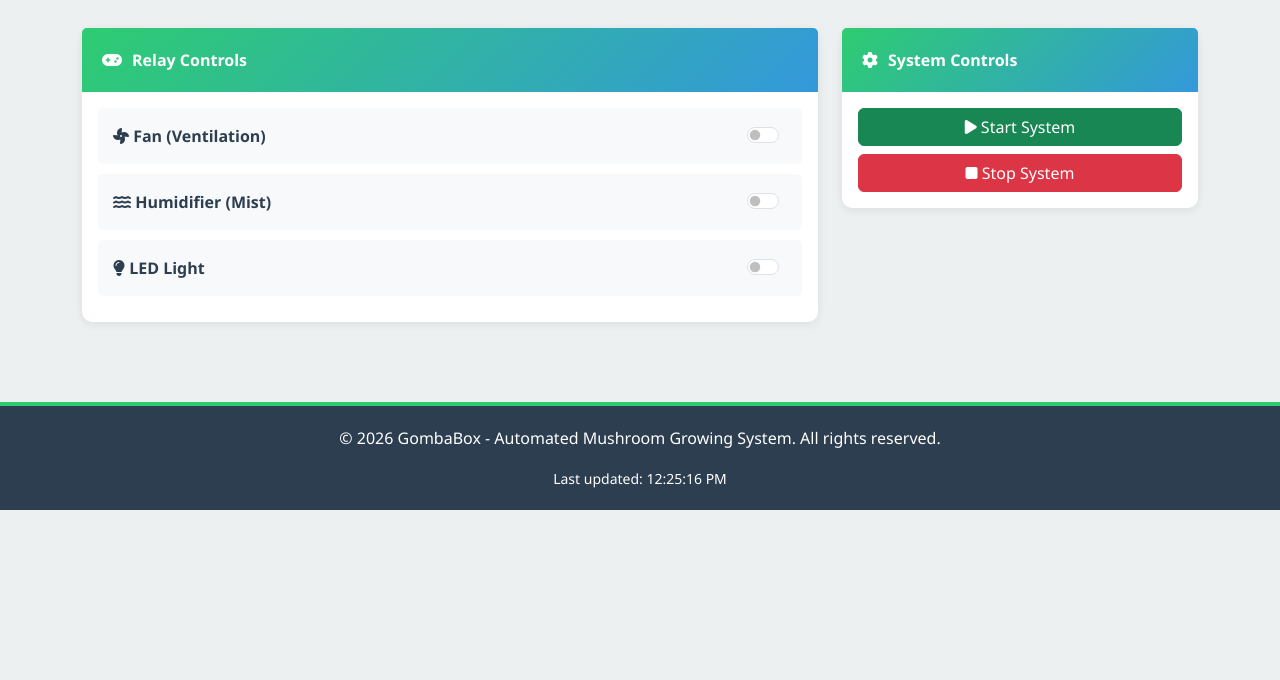
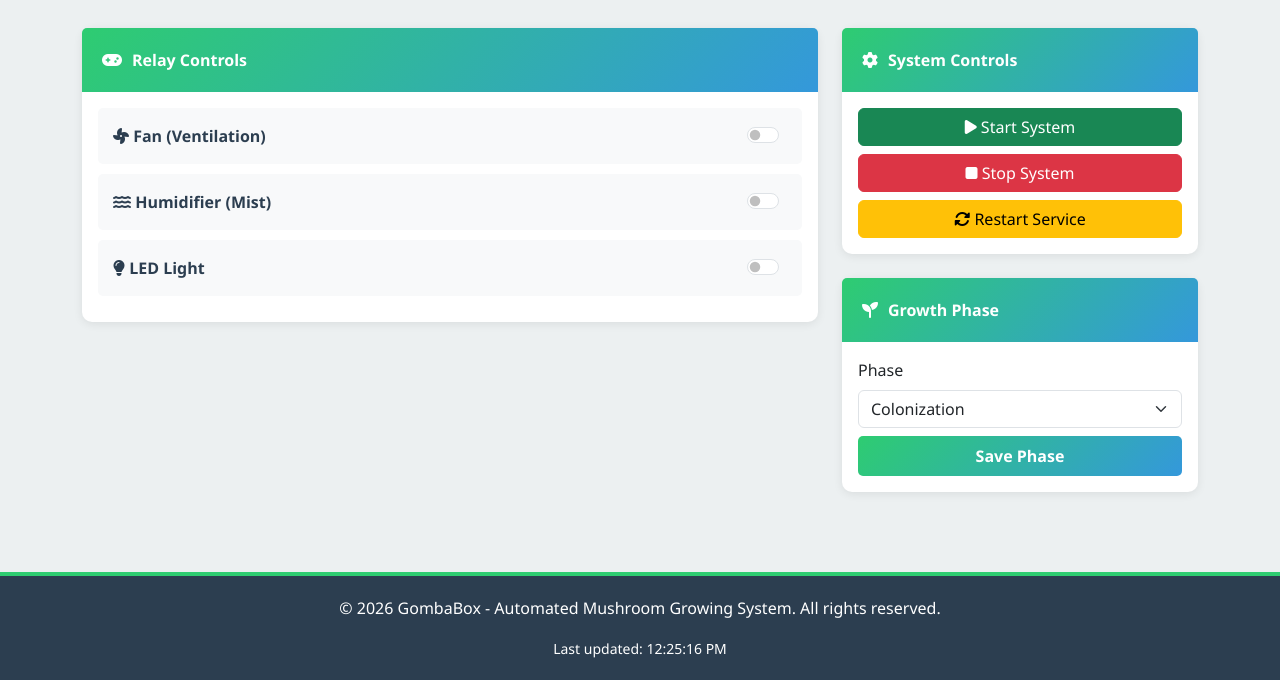
Before and after one commit to ZsRichard/gombabox, a Flask app: page / in a window 1280 px wide, after a click on "Controls". Shown: the part 227-907 px from the top of the page. Before the commit the page ends 737 px from the top, so only its background shows below. Run offline with Flask 3, Linux system fonts and the light colour scheme.

Commit message:
feat: Implement growth phase management and service restart functionality

```diff
--- a/app.py
+++ b/app.py
@@ -2,10 +2,29 @@
 # Main Flask application with REST API and hardware integration
 
 import os
+import sys
+
+
+def _ensure_venv():
+    """Re-exec into the local venv Python if available and not already active."""
+    if os.environ.get("GOMBABOX_SKIP_VENV") == "1":
+        return
+    if sys.prefix != sys.base_prefix:
+        return
+
+    venv_python = os.path.join(os.path.dirname(__file__), "venv", "bin", "python3")
+    if os.path.isfile(venv_python):
+        os.environ["GOMBABOX_SKIP_VENV"] = "1"
+        os.execv(venv_python, [venv_python] + sys.argv)
+
+
+_ensure_venv()
+
 import time
 import logging
 import threading
-from flask import Flask, jsonify, render_template, request
+import subprocess
+from flask import Flask, jsonify, render_template, request, send_file
 from flask_sqlalchemy import SQLAlchemy
 
 # Database
@@ -24,6 +43,7 @@ from drivers.camera import MockCameraDriver, RealCameraDriver
 
 # Core
 from core.controller import MushroomController
+from core.constants import get_latest_capture_path, SSD_CAPTURE_DIRECTORY
 
 # Configure Flask
 app = Flask(__name__)
@@ -112,6 +132,26 @@ relay_driver = _create_relay_driver()
 task_manager = BackgroundTaskManager(app, db.session, relay_driver)
 
 
+def _restart_service_async():
+    """Restart the gombabox systemd service in a background thread."""
+    def _restart_service():
+        time.sleep(0.5)
+        try:
+            result = subprocess.run(
+                ['sudo', 'systemctl', 'restart', 'gombabox'],
+                capture_output=True,
+                text=True,
+                timeout=20
+            )
+
+            if result.returncode != 0:
+                logger.error(f"Service restart failed: {result.stderr}")
+        except Exception as restart_error:
+            logger.error(f"Service restart error: {restart_error}")
+
+    threading.Thread(target=_restart_service, daemon=True).start()
+
+
 # REST API Routes
 # REST API Routes
 
@@ -172,6 +212,52 @@ def get_camera_captures():
         return jsonify({'error': 'Failed to fetch captures'}), 500
 
 
+@app.route('/api/camera/latest', methods=['GET'])
+def get_latest_capture():
+    """Get the latest camera capture from either SSD or SD card."""
+    try:
+        filename, full_path, serve_path = get_latest_capture_path()
+
+        if not filename:
+            return jsonify({'error': 'No captures available'}), 404
+
+        # Construct the URL for the frontend
+        url = f"{serve_path}/{filename}"
+
+        # Try to get analysis from database for this filename
+        capture = CameraCapture.query.filter_by(filename=filename).first()
+        analysis = capture.analysis_result if capture else "0"
+
+        return jsonify({
+            'filename': filename,
+            'url': url,
+            'analysis': analysis,
+            'timestamp': capture.timestamp.isoformat() if capture else None
+        })
+    except Exception as e:
+        logger.error(f"Error fetching latest capture: {e}")
+        return jsonify({'error': 'Failed to fetch latest capture'}), 500
+
+
+@app.route('/captures/<filename>')
+def serve_ssd_capture(filename):
+    """Serve captures from SSD directory."""
+    try:
+        filepath = os.path.join(SSD_CAPTURE_DIRECTORY, filename)
+
+        # Security check: ensure the file is within the allowed directory
+        if not os.path.abspath(filepath).startswith(os.path.abspath(SSD_CAPTURE_DIRECTORY)):
+            return jsonify({'error': 'Access denied'}), 403
+
+        if not os.path.exists(filepath):
+            return jsonify({'error': 'File not found'}), 404
+
+        return send_file(filepath, mimetype='image/jpeg')
+    except Exception as e:
+        logger.error(f"Error serving capture: {e}")
+        return jsonify({'error': 'Failed to serve file'}), 500
+
+
 @app.route('/api/system/logs', methods=['GET'])
 def get_system_logs():
     """Get system event logs with pagination."""
@@ -221,6 +307,32 @@ def settings_endpoint(key):
         logger.error(f"Error handling settings for {key}: {e}")
         logger.exception(e)
         return jsonify({'error': 'Failed to handle setting'}), 500
+
+
+@app.route('/api/phase', methods=['GET', 'POST'])
+def growth_phase():
+    """Get or set the current growth phase."""
+    try:
+        if request.method == 'GET':
+            phase = str(Config.get('growth_phase') or 'fruiting').strip().lower()
+            return jsonify({'phase': phase, 'allowed': ['colonization', 'fruiting']})
+
+        if not request.json or 'phase' not in request.json:
+            return jsonify({'error': 'Missing phase parameter'}), 400
+
+        phase = str(request.json.get('phase')).strip().lower()
+        if phase not in ['colonization', 'fruiting']:
+            return jsonify({'error': 'Invalid phase value'}), 400
+
+        Config.set('growth_phase', phase)
+        logger.info(f"Growth phase updated to '{phase}'")
+        _restart_service_async()
+        return jsonify({'status': 'restarting', 'phase': phase})
+
+    except Exception as e:
+        logger.error(f"Error handling growth phase: {e}")
+        logger.exception(e)
+        return jsonify({'error': 'Failed to handle growth phase'}), 500
 
 
 @app.route('/api/relay/<int:relay_id>', methods=['GET', 'POST'])
@@ -280,6 +392,18 @@ def stop_system():
         return jsonify({'error': 'Failed to stop system'}), 500
 
 
+@app.route('/api/restart', methods=['POST'])
+def restart_system():
+    """Restart the gombabox systemd service."""
+    try:
+        _restart_service_async()
+        return jsonify({'status': 'restarting'})
+    except Exception as e:
+        logger.error(f"Service restart error: {e}")
+        logger.exception(e)
+        return jsonify({'error': 'Failed to restart service'}), 500
+
+
 @app.route('/api/camera/capture', methods=['POST'])
 def capture_now():
     """Trigger manual camera capture."""
@@ -294,7 +418,24 @@ def capture_now():
             camera = RealCameraDriver()
 
         # Capture image
-        image_path = camera.capture_image()
+        lead_seconds = Config.get('camera_light_lead_seconds')
+        try:
+            lead_seconds = float(lead_seconds)
+        except (TypeError, ValueError):
+            lead_seconds = 0
+
+        light_was_on = relay_driver.get_state(3)
+        if not light_was_on:
+            relay_driver.set_state(3, True)
+
+        if lead_seconds > 0:
+            time.sleep(lead_seconds)
+
+        try:
+            image_path = camera.capture_image()
+        finally:
+            if not light_was_on:
+                relay_driver.set_state(3, False)
 
         if not image_path:
             return jsonify({'error': 'Failed to capture image'}), 500
--- a/config.py
+++ b/config.py
@@ -13,7 +13,9 @@ DEFAULTS = {
     'light_off_hour': 20,       # Light off time (hour)
     'fan_cycle_on': 5,          # Fan cycle: duration on (minutes)
     'fan_cycle_off': 55,        # Fan cycle: duration off (minutes)
-    'camera_interval': 60       # Camera capture interval (minutes)
+    'camera_interval': 60,      # Camera capture interval (minutes)
+    'camera_light_lead_seconds': 5,  # LED lead time before capture (seconds)
+    'growth_phase': 'fruiting'  # colonization | fruiting
 }
 
 class Config:
--- a/drivers/sensors.py
+++ b/drivers/sensors.py
@@ -1,11 +1,11 @@
 import random
 import logging
 import serial
-import board
-import busio
 
 # Import hardware libraries safely
 try:
+    import board
+    import busio
     from adafruit_bme280.basic import Adafruit_BME280_I2C
     from adafruit_bh1750 import BH1750
     I2C_AVAILABLE = True
--- a/static/js/dashboard.js
+++ b/static/js/dashboard.js
@@ -32,6 +32,7 @@ document.addEventListener('DOMContentLoaded', function() {
     startAutoRefresh();
     loadControls();
     loadSettings();
+    loadGrowthPhase();
 });
 
 /**
@@ -254,25 +255,18 @@ function loadSensorData() {
  * Load latest camera capture and coverage analysis
  */
 function loadCameraData() {
-    fetch(`${API_BASE}/camera/captures?limit=1`)
+    fetch(`${API_BASE}/camera/latest`)
         .then(response => response.json())
         .then(data => {
             if (data.error) {
                 return;
             }
 
-            const captures = Array.isArray(data) ? data : (data.captures || []);
-            if (captures.length === 0) {
-                return;
-            }
-
-            const capture = captures[captures.length - 1];
-            const coveragePercent = parseFloat(capture.analysis || capture.analysis_result) || 0;
+            const coveragePercent = parseFloat(data.analysis || 0) || 0;
 
             // Update image
-            const imageUrl = capture.url || capture.image_path;
-            if (imageUrl) {
-                document.getElementById('latest-capture').src = imageUrl;
+            if (data.url) {
+                document.getElementById('latest-capture').src = data.url;
             }
 
             // Update coverage percentage and progress bar
@@ -327,6 +321,15 @@ function loadControls() {
 }
 
 /**
+ * Refresh all relay states to keep UI in sync
+ */
+function refreshRelayStates() {
+    document.querySelectorAll('.relay-toggle').forEach(toggle => {
+        loadRelayState(toggle.dataset.relayId, toggle);
+    });
+}
+
+/**
  * Load relay state from API
  */
 function loadRelayState(relayId, checkbox) {
@@ -370,6 +373,9 @@ function loadSettings() {
 
             let settingsHtml = '';
             Object.entries(data).forEach(([key, value]) => {
+                if (key === 'growth_phase') {
+                    return;
+                }
                 settingsHtml += `
                     <div class="mb-3">
                         <label for="setting-${key}" class="form-label">
@@ -390,6 +396,51 @@ function loadSettings() {
             document.getElementById('settings-form').innerHTML = settingsHtml;
         })
         .catch(error => console.error('Settings error:', error));
+}
+
+/**
+ * Load growth phase
+ */
+function loadGrowthPhase() {
+    fetch(`${API_BASE}/phase`)
+        .then(response => response.json())
+        .then(data => {
+            if (data.error) return;
+            const select = document.getElementById('growth-phase');
+            if (select && data.phase) {
+                select.value = data.phase;
+            }
+        })
+        .catch(error => console.error('Phase error:', error));
+}
+
+/**
+ * Save growth phase
+ */
+function saveGrowthPhase() {
+    const select = document.getElementById('growth-phase');
+    if (!select) {
+        return;
+    }
+
+    fetch(`${API_BASE}/phase`, {
+        method: 'POST',
+        headers: {
+            'Content-Type': 'application/json'
+        },
+        body: JSON.stringify({ phase: select.value })
+    })
+    .then(response => response.json())
+    .then(data => {
+        if (data.error) {
+            alert('Error: ' + data.error);
+            return;
+        }
+        alert('Phase updated successfully!');
+    })
+    .catch(error => {
+        alert('Error updating phase: ' + error);
+    });
 }
 
 /**
@@ -506,6 +557,30 @@ function stopSystem() {
 }
 
 /**
+ * Restart system service
+ */
+function restartSystem() {
+    if (!confirm('Restart the gombabox service now?')) {
+        return;
+    }
+
+    fetch(`${API_BASE}/restart`, { method: 'POST' })
+        .then(response => response.json())
+        .then(data => {
+            if (data.error) {
+                alert('Error: ' + data.error);
+                return;
+            }
+            alert('Service restart requested. The UI may briefly disconnect.');
+            setTimeout(checkSystemStatus, 5000);
+        })
+        .catch(() => {
+            alert('Restart requested. Connection may drop while the service restarts.');
+            setTimeout(checkSystemStatus, 8000);
+        });
+}
+
+/**
  * Capture image now
  */
 function captureNow() {
@@ -584,6 +659,7 @@ function startAutoRefresh() {
         loadSensorData();
         loadCameraData();
         checkSystemStatus();
+        refreshRelayStates();
     }, REFRESH_INTERVAL);
 
     // Refresh logs every 30 seconds
--- a/templates/dashboard.html
+++ b/templates/dashboard.html
@@ -228,6 +228,24 @@
                                 <button class="btn btn-danger w-100" onclick="stopSystem()">
                                     <i class="fas fa-stop"></i> Stop System
                                 </button>
+                                <button class="btn btn-warning w-100 mt-2" onclick="restartSystem()">
+                                    <i class="fas fa-rotate"></i> Restart Service
+                                </button>
+                            </div>
+                        </div>
+                        <div class="card mt-4">
+                            <div class="card-header">
+                                <i class="fas fa-seedling"></i> Growth Phase
+                            </div>
+                            <div class="card-body">
+                                <label for="growth-phase" class="form-label">Phase</label>
+                                <select id="growth-phase" class="form-select">
+                                    <option value="colonization">Colonization</option>
+                                    <option value="fruiting">Fruiting</option>
+                                </select>
+                                <button class="btn btn-primary w-100 mt-2" onclick="saveGrowthPhase()">
+                                    Save Phase
+                                </button>
                             </div>
                         </div>
                     </div>
```
Also changed, not shown: core/constants.py (+85 -1 lines), core/controller.py (+73 -4 lines), drivers/camera.py (+14 -6 lines), instance/gombabox.db, static/captures/capture_20260219_163130.jpg (deleted), static/captures/capture_20260219_164037.jpg (deleted).
